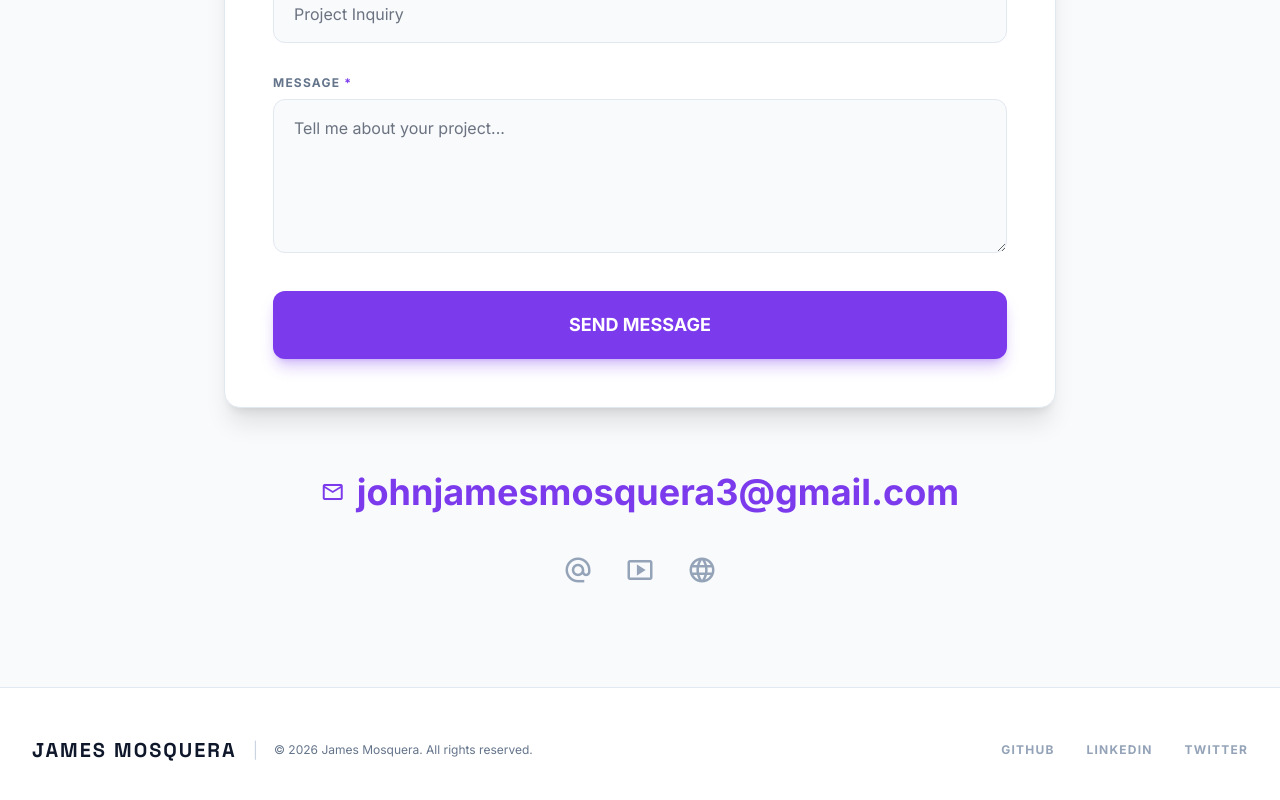
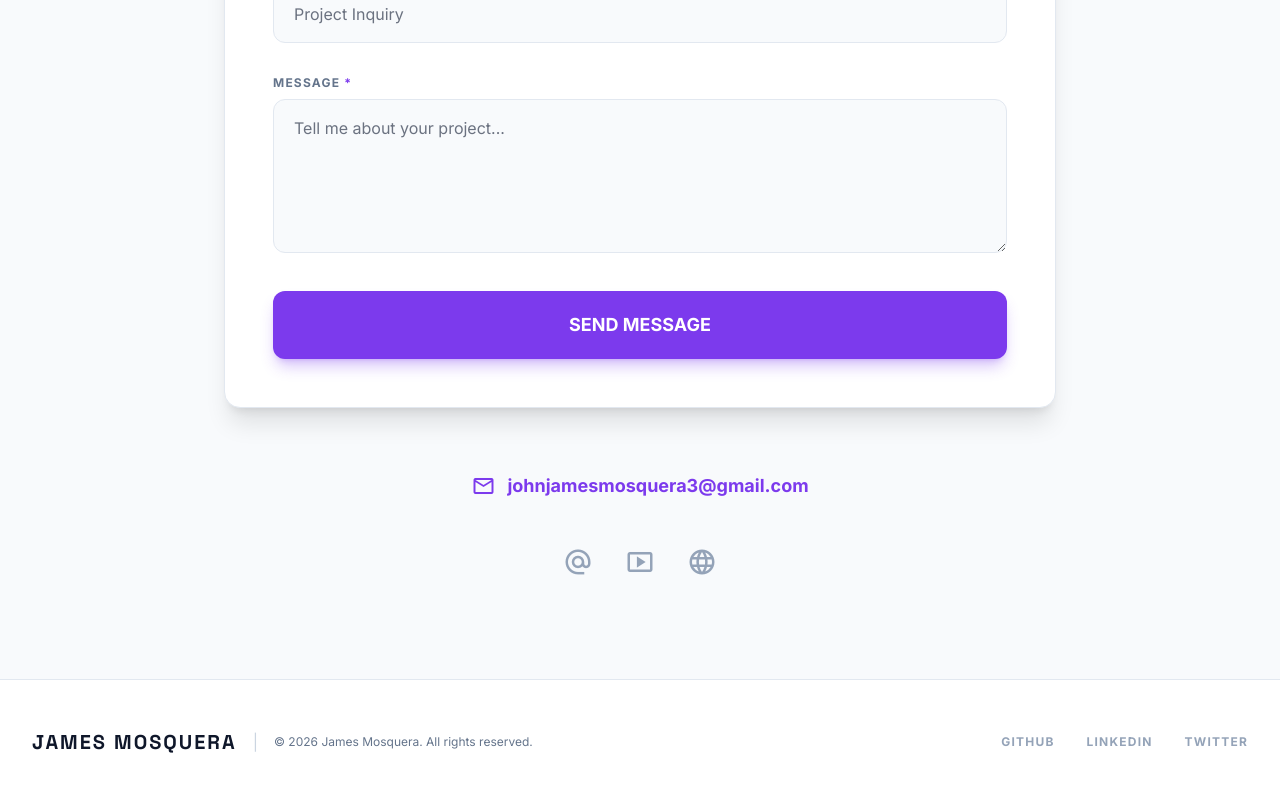
Before and after one commit to JotaJotaM1/Portafolio_James_Mosquera, a React (Vite) app: page / in a window 1280 px wide. Shown: the part 5185-5985 px from the top of the page. Built offline with nearby package versions, Linux system fonts and the light colour scheme.

Commit message:
se ajusta el tamaño del correo en la parte de abajo, estaba dañando el tamaño maximo del body

```diff
--- a/src/components/Contact.tsx
+++ b/src/components/Contact.tsx
@@ -122,7 +122,7 @@ export const Contact: React.FC<{ id?: string }> = ({ id }) => {
         </div>
 
         <div className="mt-16 text-center space-y-6">
-          <div className="inline-flex items-center gap-3 text-2xl md:text-4xl font-bold text-primary hover:text-primary-hover transition-colors">
+          <div className="inline-flex items-center gap-3 text-base sm:text-lg md:text-lg font-bold text-primary hover:text-primary-hover transition-colors">
             <span className="material-icons-outlined">mail</span>
             <a href="mailto:johnjamesmosquera3@gmail.com">johnjamesmosquera3@gmail.com</a>
           </div>
```
